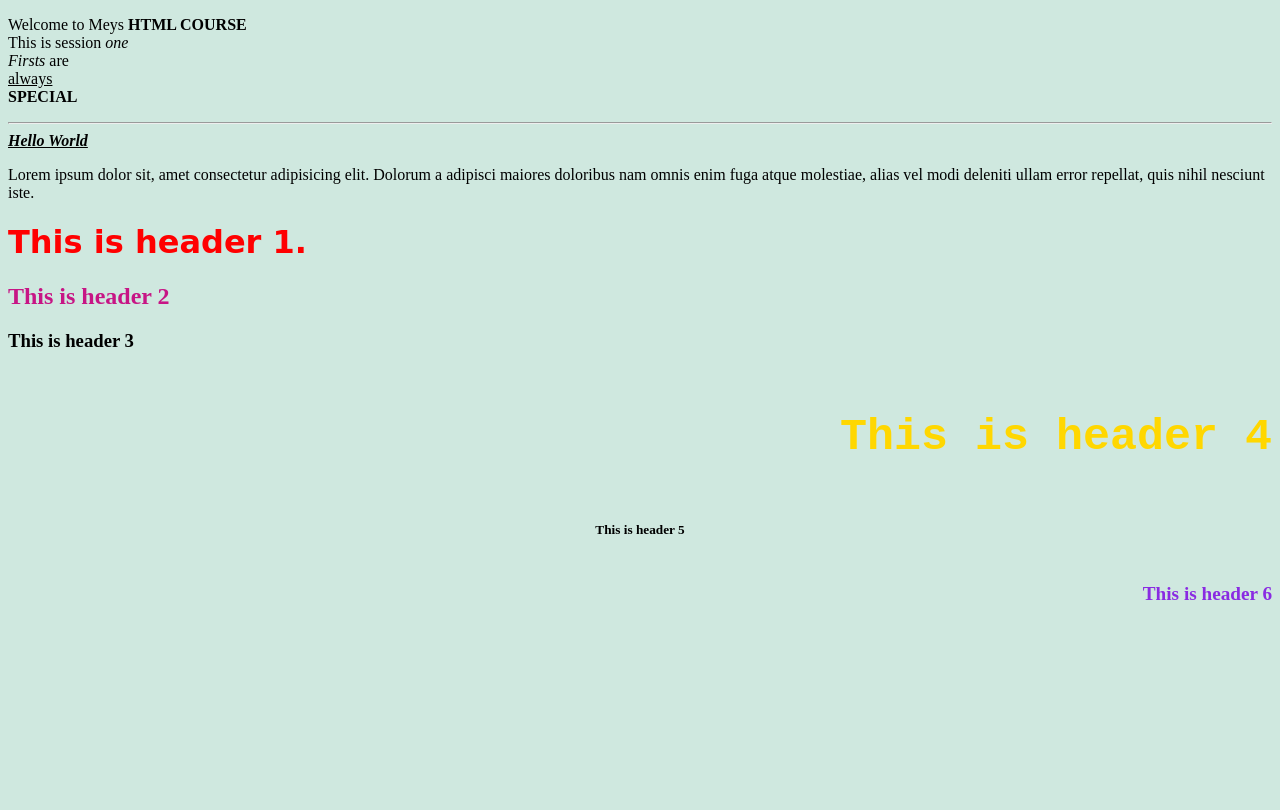
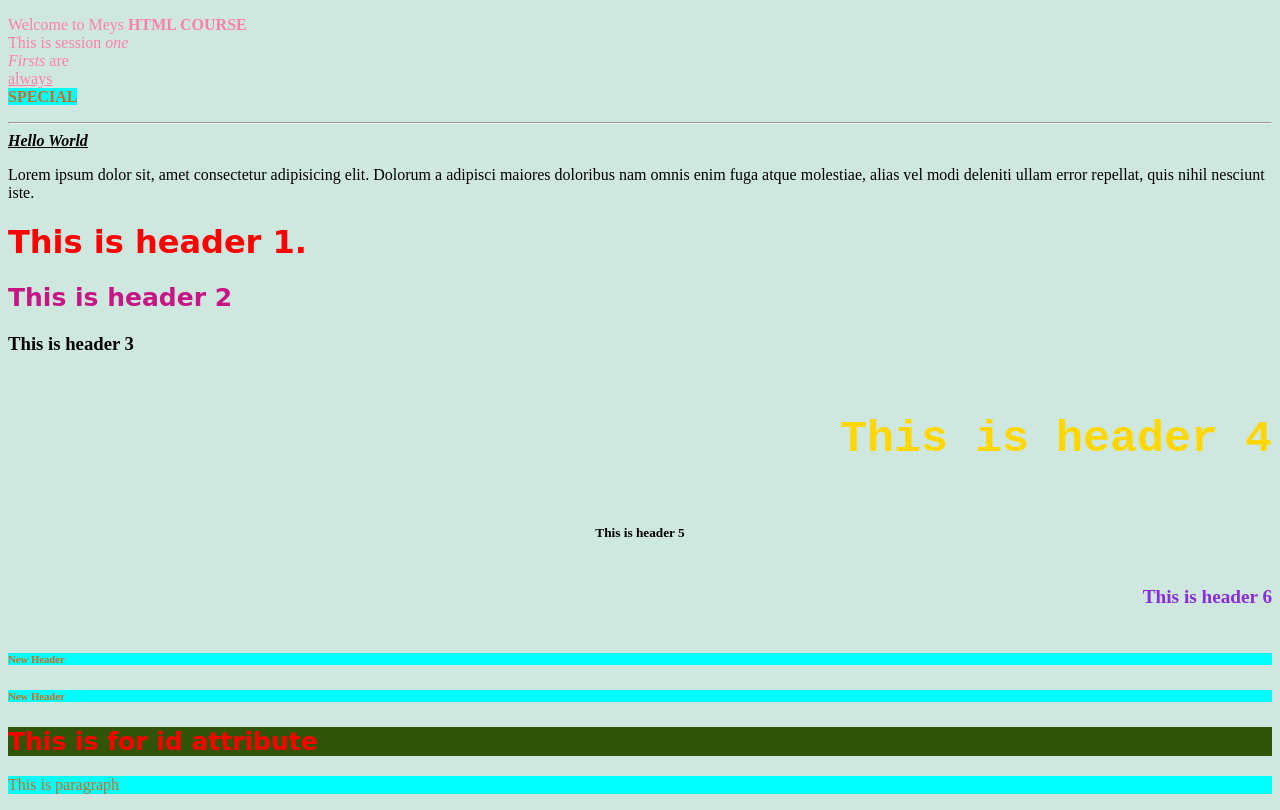
Before and after one commit to meyrabaz/Html, a plain HTML site: page index.html in a window 1280 px wide. Drawn offline with Linux system fonts and the light colour scheme.

Commit message:
19.04.2023.....

```diff
--- a/index.html
+++ b/index.html
@@ -3,20 +3,16 @@
 
 <head>
         <title> Mey Website </title>
-        <style>
+        <link rel="stylesheet" type="text/CSS" href="style.css"
 
-
-
-        </style>
-
-</head>
+ </head>
 <body style="background-color: rgb(207, 232, 223);"></body>
 <body>
     <!-- Inline style first then others
         Informational part cannot seen in page this is for developers comment-->
 <p>Welcome to Meys <strong>HTML COURSE</strong> <br>
     This is            session <em>one</em>  <br>
-   <i>Firsts</i>  are <br> <u> always</u> <br> <b> SPECIAL</b>  <hr>
+   <i>Firsts</i>  are <br> <u> always</u> <br> <b class="Class1">SPECIAL</b> <hr>
    <b><i><u>Hello World </u></i></b>
 </p>
 <!--br for break in sentences, hr for lines, strong for the thick writing and important for seo ) -->
@@ -35,6 +31,10 @@ Lorem ipsum dolor sit, amet consectetur adipisicing elit. Dolorum a adipisci mai
 <h4 style="font-size: 45px;color: gold;font-family: 'Courier New', Courier, monospace;text-align: right;">This is header 4</h4>
 <h5 style="text-align: center" style="color:hsl(236, 62%, 27%);">This is header 5</h5>
 <h6 style="text-align: right;font-size: larger;color: blueviolet;">This is header 6</h6>
+<h6 class="Class1"> New Header </h6>
+<h6 class="Class1"> New Header </h6>
+<h2 id="id123">This is for id attribute</h2>
+<p class="Class1">This is paragraph</p>
 </body>
 
 </html>
--- /dev/null
+++ b/style.css
@@ -0,0 +1,20 @@
+h1{
+    color: #0000FF;
+    font-family: Arial, Helvetica, sans-serif;
+}
+h2{
+    font-size: 25px;
+    color: rgb(35, 248, 15);
+    font-family: cursive;
+}
+p{
+    color: rgb(255, 127, 172);
+}
+.Class1{
+    color: chocolate;
+    background-color: aqua;
+}
+#id123{
+    color: red;
+    background-color: #32540A;
+}
```
